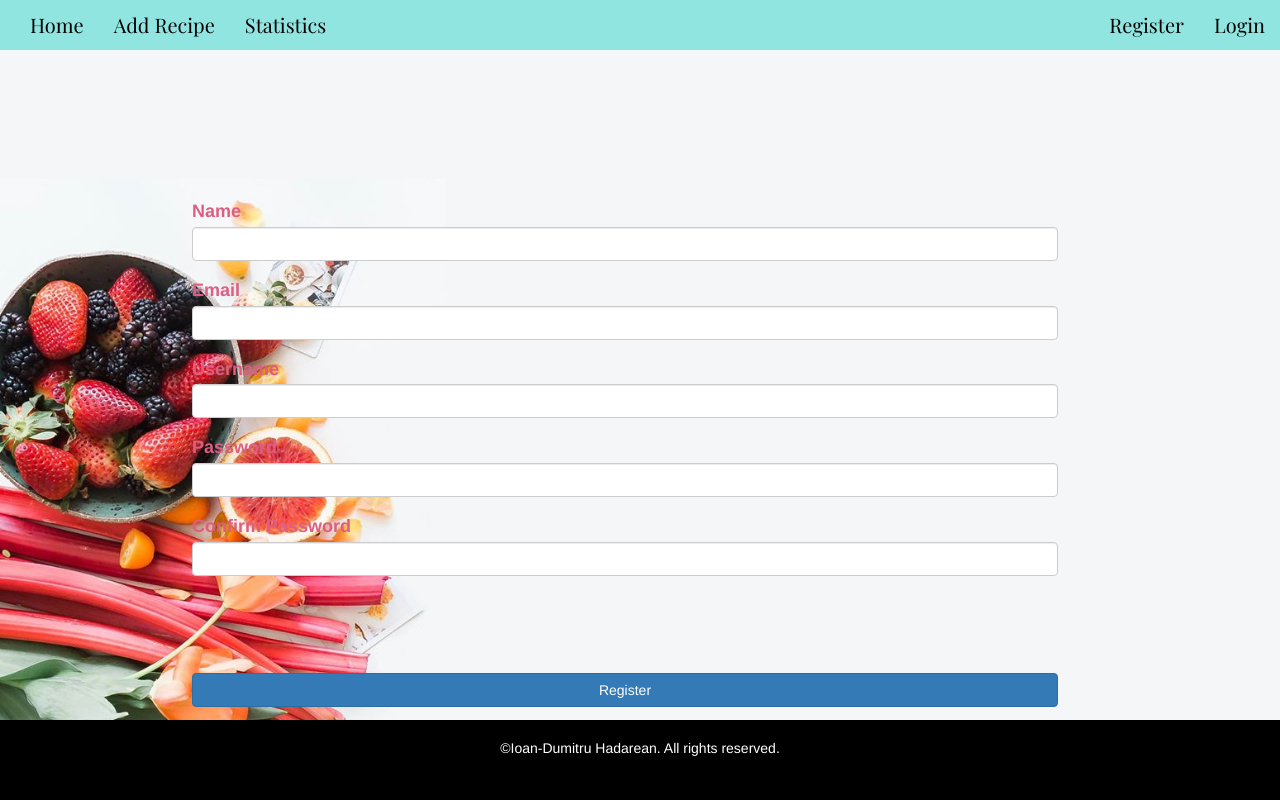
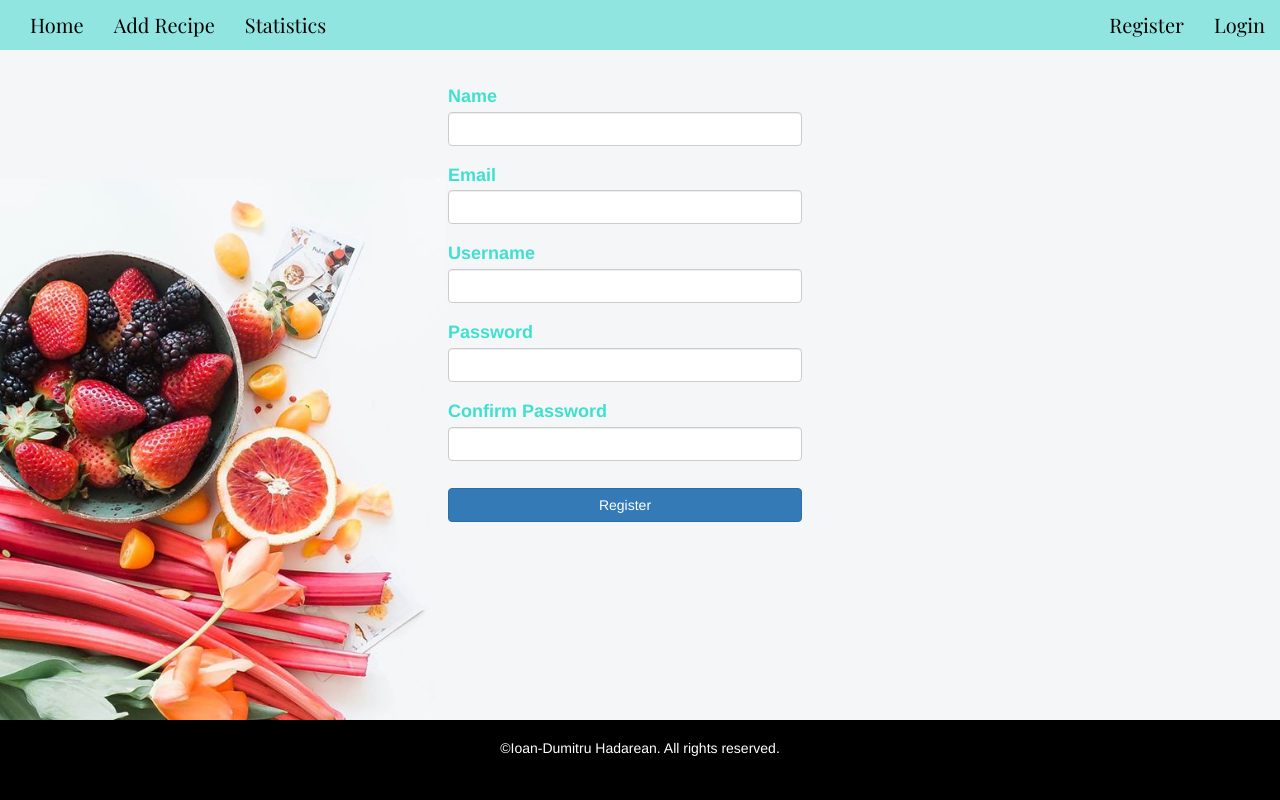
Before and after one commit to IoanHadarean/CookBook-project, a Flask app: page /register in a window 1280 px wide. Run offline with Flask 2, Linux system fonts and the light colour scheme; some libraries are stand-ins or nearby versions.

Commit message:
Added responsive web design for register.html for width

```diff
--- a/static/css/style.css
+++ b/static/css/style.css
@@ -27,6 +27,9 @@
   margin-bottom: 15vw;
  }
 
+ h4 {
+  color: #40E0D0;
+ }
 
  /* -------------------------------------------Navigation */
 
@@ -70,15 +73,19 @@
 
  /* ------------------------------------------------Colors */
 
-
  /* -----------------------------------------------Register */
 
  .form-group--responsive {
   width: 70vw;
-  margin-bottom: -5%;
-  color: #DE5D83;
+  margin-bottom: -2%;
   margin-left: 15vw;
   margin-right: 15vw;
+ }
+
+ form {
+  position: absolute;
+  margin-top: 5%;
+  z-index: 3;
  }
 
  button[type="submit"] {
@@ -96,7 +103,7 @@
 
  /* -------------------------------------------------Footer */
 
-.footer {
+ .footer {
   width: 100%;
   background-color: black;
   height: 10%;
@@ -115,3 +122,39 @@
 
 
  /* -------------------------------------------------------------------------------Media Queries */
+
+ @media (min-width: 480px) and (max-width: 767px) {
+  .form-group--responsive {
+   width: 40vw;
+   margin-left: 30vw;
+   margin-right: 30vw;
+  }
+ }
+ @media (min-width: 768px) and (max-width: 1080px) {
+  form {
+   margin-top: 10%;
+  }
+
+  .form-group--responsive {
+   width: 30vw;
+   margin-left: 35vw;
+   margin-right: 35vw;
+  }
+
+ }
+
+ @media (min-width: 1081px) and (max-width: 1920px) {
+  .form-group--responsive {
+   margin-top: 1%;
+  }
+
+  button[type="submit"] {
+   margin-top: 5%;
+  }
+
+  .form-group--responsive {
+   width: 30vw;
+   margin-left: 35vw;
+   margin-right: 35vw;
+  }
+ }
```
